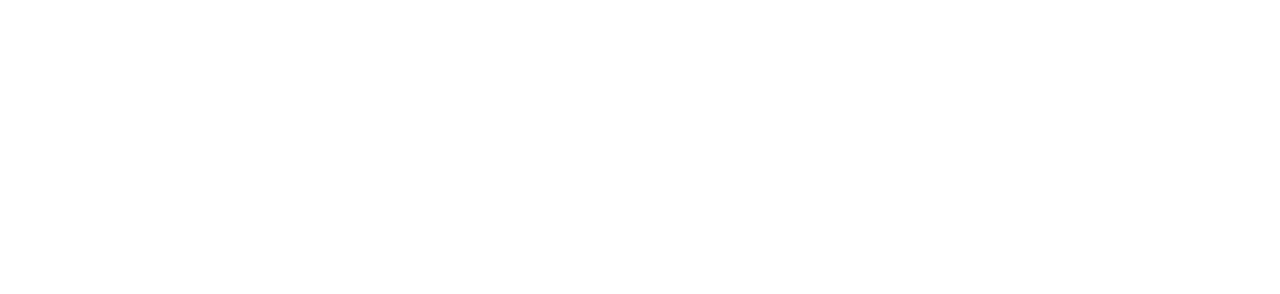
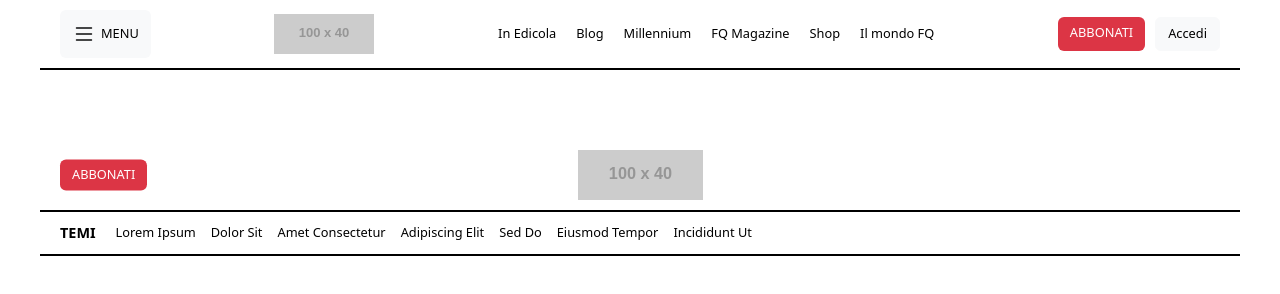
Before and after one commit to Adrianaita/progetto-ppm, a plain HTML site: page index.html in a window 1280 px wide. Drawn offline with nearby package versions, Linux system fonts and the light colour scheme; placeholder pictures from the web are drawn by us.

Commit message:
Aggiunta l'intestazione

```diff
--- a/index.html
+++ b/index.html
@@ -21,5 +21,75 @@
     <link rel="stylesheet" href="styles.css" />
   </head>
 
-<body></body>
+  <body>
+    <!-- Intestazione -->
+    <header class="site-header">
+      <!-- Prima riga -->
+      <div class="header-container">
+        <!-- Menu hamburger + MENU -->
+        <label
+          for="menu-toggle"
+          class="menu-button btn btn-light"
+          aria-label="Apri menu"
+        >
+          <i class="bi bi-list"></i> MENU
+        </label>
+        <input type="checkbox" id="menu-toggle" hidden />
+
+        <!-- Logo -->
+        <a href="/" class="logo">
+          <img src="https://placehold.co/100x40?text=Logo" alt="Logo" />
+        </a>
+
+        <!-- Navbar -->
+        <nav class="navbar-links">
+          <a href="#">In Edicola</a>
+          <a href="#">Blog</a>
+          <a href="#">Millennium</a>
+          <a href="#">FQ Magazine</a>
+          <a href="#">Shop</a>
+          <a href="#">Il mondo FQ</a>
+        </nav>
+
+        <!-- Bottoni Abbonati + Accedi -->
+        <div class="buttons">
+          <a href="/abbonati" class="btn btn-danger">ABBONATI</a>
+          <button class="btn btn-light">Accedi</button>
+        </div>
+      </div>
+
+      <!-- Riga nera (sottile) -->
+      <div class="black-bar"></div>
+
+      <!-- Seconda riga: orizzontale -->
+      <div class="second-row">
+        <button class="btn btn-danger">ABBONATI</button>
+        <img
+          src="https://placehold.co/100x40?text=Logo"
+          alt="Logo"
+          class="logo-center"
+        />
+      </div>
+
+      <!-- Seconda riga: linea nera sotto -->
+      <div class="black-bar"></div>
+    </header>
+
+    <!-- Terza riga: TEMI + Navbar -->
+    <div class="third-row">
+      <strong class="temi-title">TEMI</strong>
+      <nav class="temi-links">
+        <a href="#">Lorem Ipsum</a>
+        <a href="#">Dolor Sit</a>
+        <a href="#">Amet Consectetur</a>
+        <a href="#">Adipiscing Elit</a>
+        <a href="#">Sed Do</a>
+        <a href="#">Eiusmod Tempor</a>
+        <a href="#">Incididunt Ut</a>
+      </nav>
+    </div>
+
+    <!-- Riga nera sottile sotto TEMI -->
+    <div class="black-bar"></div>
+  </body>
 </html>
--- a/styles.css
+++ b/styles.css
@@ -0,0 +1,161 @@
+/* Reset */
+body {
+    background-color: white;
+    margin: 0;
+    padding: 0;
+  }
+
+  /* Header fisso in alto */
+  .site-header {
+    background-color: white;
+    position: sticky;
+    top: 0;
+    z-index: 9999;
+  }
+
+  /* Contenitore con spazi laterali */
+  .header-container {
+    max-width: 1200px;
+    margin: 0 auto;
+    padding: 10px 20px;
+    display: flex;
+    align-items: center;
+    justify-content: space-between;
+    flex-wrap: wrap;
+    position: sticky; /* Aggiunto per fissare la prima riga */
+    top: 0;
+    z-index: 100;
+  }
+
+  /* Riga nera sottile */
+  .black-bar {
+    width: 100%;
+    height: 2px;
+    background-color: black;
+    max-width: 1200px;
+    margin: 0 auto;
+  }
+
+  /* Menu hamburger + testo */
+  .menu-button {
+    display: flex;
+    align-items: center;
+    font-size: 1.1rem;
+    cursor: pointer;
+    color: black;
+    font-weight: 500;
+    background: none;
+    border: none;
+  }
+
+  .menu-button i {
+    font-size: 1.5rem;
+    margin-right: 5px;
+    color: black;
+  }
+
+  /* Nascondi checkbox */
+  #menu-toggle {
+    display: none;
+  }
+
+  /* Navbar link */
+  .navbar-links {
+    display: flex;
+    gap: 20px;
+  }
+
+  .navbar-links a {
+    font-size: 0.8rem;
+    text-decoration: none;
+    color: black;
+  }
+
+  /* Pulsanti abbonati e accedi */
+  .buttons {
+    display: flex;
+    gap: 10px;
+  }
+
+  .btn-danger {
+    background-color: #dc3545;
+    color: white;
+    border: none;
+    padding: 6px 12px;
+    font-size: 0.8rem;
+  }
+
+  .btn-light {
+    background-color: #f8f9fa;
+    font-size: 0.8rem;
+    padding: 6px 12px;
+  }
+
+  /* Seconda riga orizzontale */
+  .second-row {
+    max-width: 1200px;
+    margin: 70px auto 0 auto;
+    padding: 10px 20px;
+    display: flex;
+    justify-content: center;
+    position: relative;
+    align-items: center;
+  }
+
+  .second-row .btn-danger {
+    position: absolute;
+    left: 20px;
+    top: 50%;
+    transform: translateY(-50%);
+  }
+
+  /* Logo centrato */
+  .logo-center {
+    height: 50px;
+  }
+
+  /* Nascondi seconda riga su mobile */
+  @media (max-width: 768px) {
+    .navbar-links,
+    .second-row,
+    .black-bar:last-of-type {
+      display: none;
+    }
+  }
+
+  /* Terza riga: TEMI + Navbar */
+.third-row {
+    max-width: 1200px;
+    margin: 0 auto;
+    padding: 10px 20px;
+    display: flex;
+    align-items: center;
+    justify-content: flex-start;
+    gap: 20px;
+    position: sticky; /* Aggiunto per fissare la terza riga */
+    top: 70px; /* Aggiungi un piccolo offset per evitare che si sovrapponga alla prima riga */
+    background-color: white; /* Impostato uno sfondo bianco per evitare trasparenze */
+    z-index: 100;
+  }
+
+  /* Titolo TEMI (a sinistra) */
+  .temi-title {
+    font-weight: bold;
+    font-size: 0.9rem;
+    color: black;
+  }
+
+  /* Navbar con i link (a destra) */
+  .temi-links {
+    display: flex;
+    flex-wrap: nowrap;
+    gap: 15px;
+    white-space: nowrap;
+  }
+
+  .temi-links a {
+    text-decoration: none;
+    color: black;
+    font-size: 0.8rem;
+    white-space: nowrap;
+  }
```
